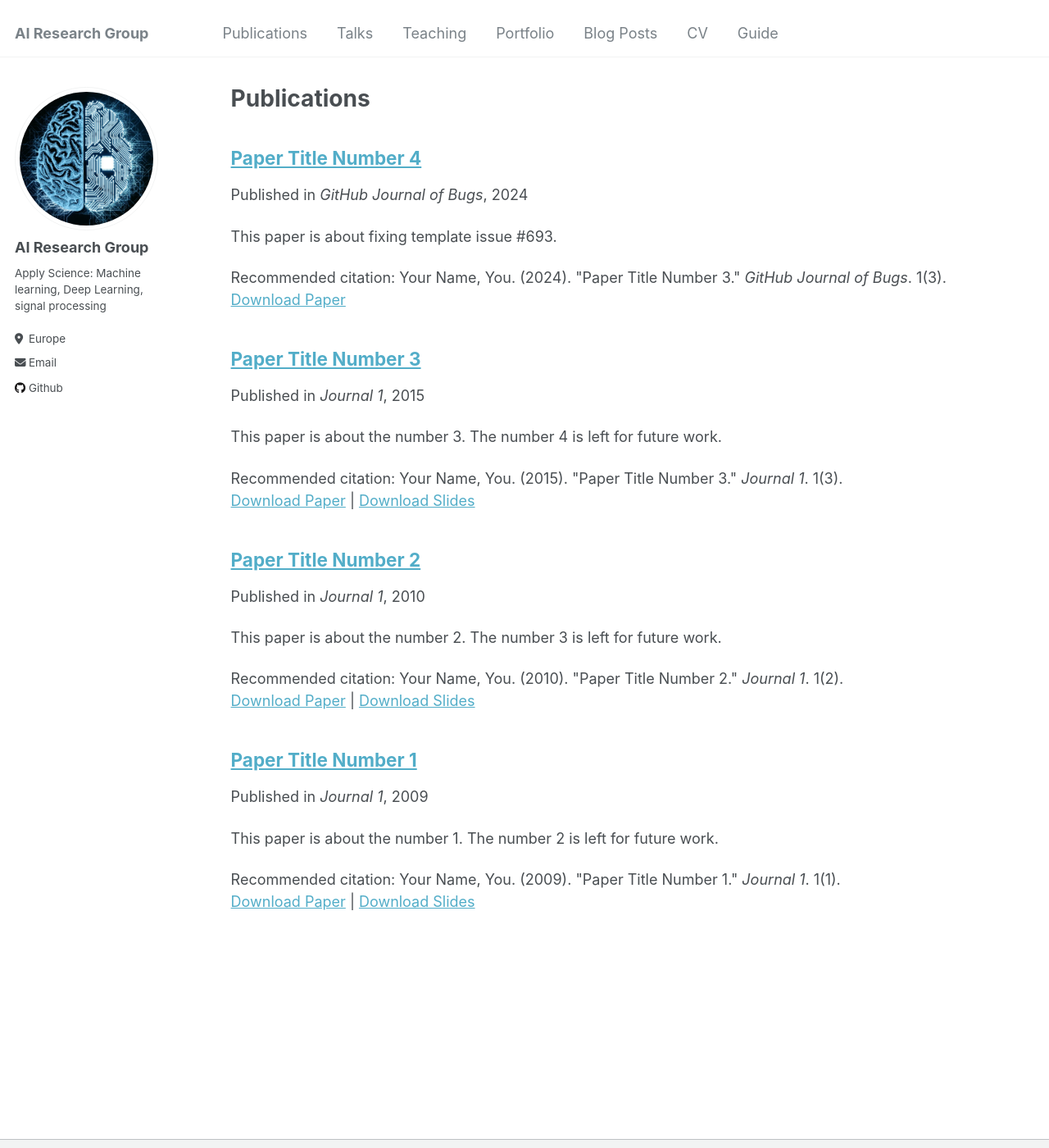
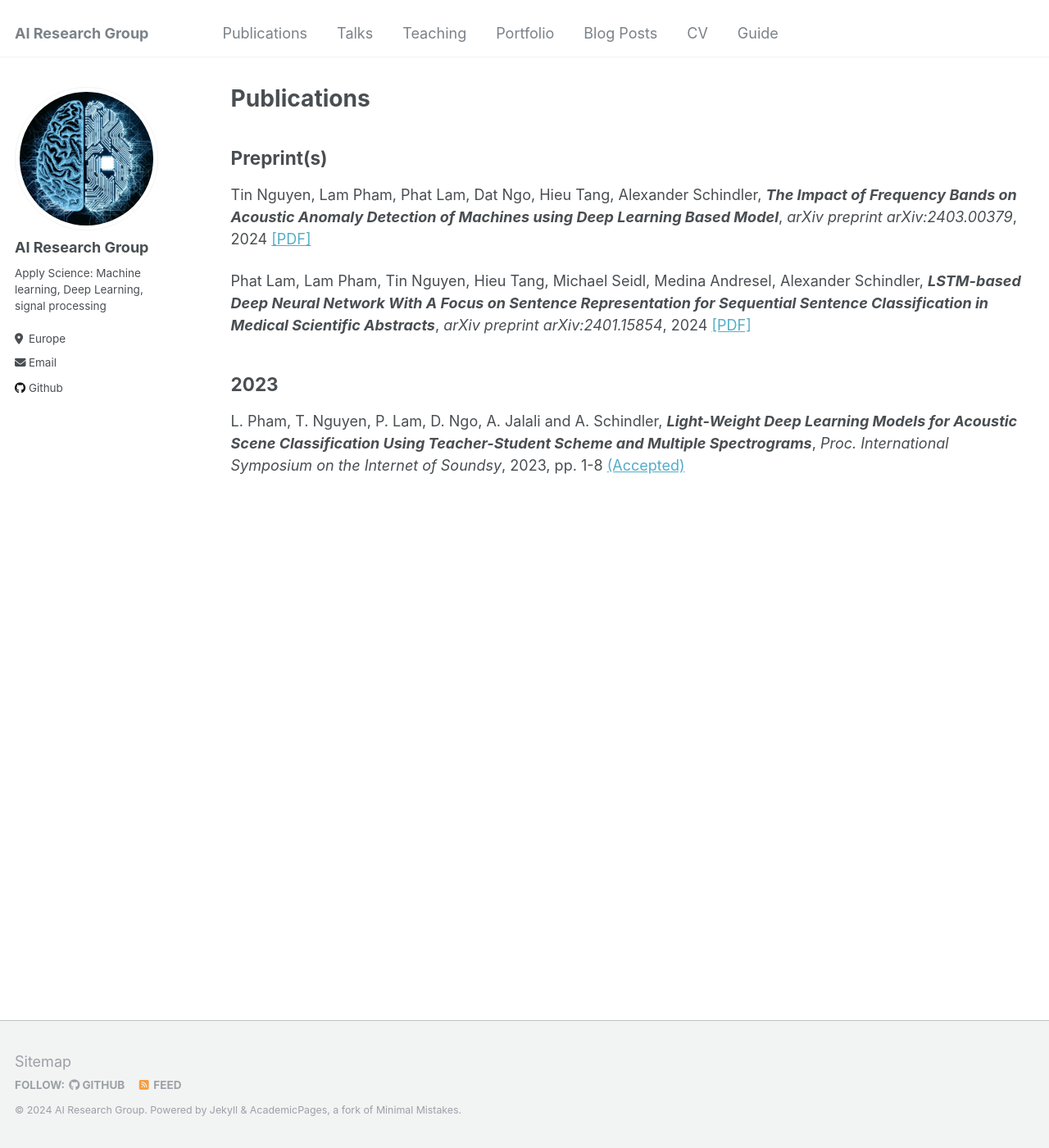
Before and after one commit to AI-ResearchGroup/AI-ResearchGroup.github.io, a Jekyll site: the page built from _pages/publications.md, in a window 1280 px wide and 1400 px high. Shown: the whole window at 82% size. Built offline with Jekyll 4.4.1, drawn with Linux system fonts in a browser that asks for light colours.

Commit message:
Update publications.md

```diff
--- a/_pages/publications.md
+++ b/_pages/publications.md
@@ -5,12 +5,14 @@ permalink: /publications/
 author_profile: true
 ---
 
-{% if site.author.googlescholar %}
-  <div class="wordwrap">You can also find my articles on <a href="{{site.author.googlescholar}}">my Google Scholar profile</a>.</div>
-{% endif %}
+Preprint(s)
+------
 
-{% include base_path %}
+Tin Nguyen, Lam Pham, Phat Lam, Dat Ngo, Hieu Tang, Alexander Schindler, ___The Impact of Frequency Bands on Acoustic Anomaly Detection of Machines using Deep Learning Based Model___, *arXiv preprint arXiv:2403.00379*, 2024 [[PDF]](https://arxiv.org/pdf/2403.00379)
 
-{% for post in site.publications reversed %}
-  {% include archive-single.html %}
-{% endfor %}
+Phat Lam, Lam Pham, Tin Nguyen, Hieu Tang, Michael Seidl, Medina Andresel, Alexander Schindler, ___LSTM-based Deep Neural Network With A Focus on Sentence Representation for Sequential Sentence Classification in Medical Scientific Abstracts___, *arXiv preprint arXiv:2401.15854*, 2024 [[PDF]](https://arxiv.org/pdf/2401.15854)
+
+2023
+------
+
+L. Pham, T. Nguyen, P. Lam, D. Ngo, A. Jalali and A. Schindler, ___Light-Weight Deep Learning Models for Acoustic Scene Classification Using Teacher-Student Scheme and Multiple Spectrograms___, *Proc. International Symposium on the Internet of Soundsy*, 2023, pp. 1-8 [(Accepted)](https://ieeexplore.ieee.org/abstract/document/10335258/authors#authors)
```
